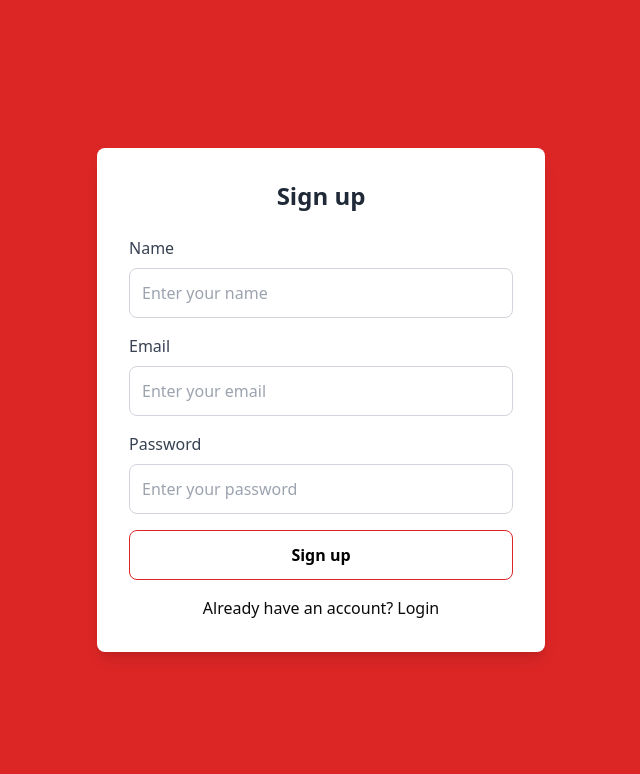
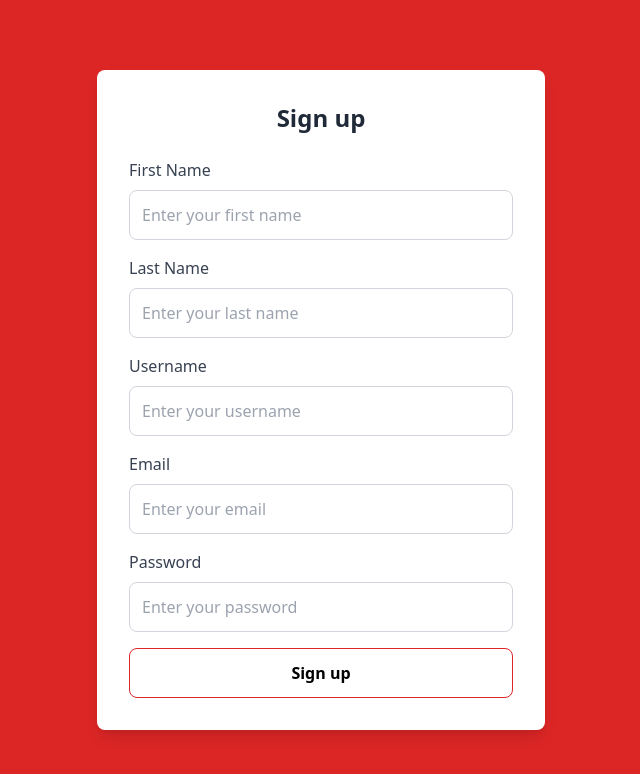
Before and after one commit to Dakjebbin/Allhighstake, a Next.js app: page /signup in a window 1280 px wide. Shown: the top 774 px of the page, without its empty margins (319-959 px from the left). Built offline with nearby package versions, Linux system fonts and the light colour scheme.

Commit message:
your commit message

```diff
--- a/app/components/Forgottenpassword.tsx
+++ b/app/components/Forgottenpassword.tsx
@@ -7,19 +7,48 @@ const Index = () => {
   const [isLoading, setIsLoading] = useState(false);
   const [message, setMessage] = useState("");
 
-  const handleSubmit = async (e: React.FormEvent) => {
+  interface RequestPasswordResetResponse {
+    data: {
+      requestPasswordReset: {
+        message: string;
+      };
+    };
+  }
+
+  const handleSubmit = async (e: React.FormEvent<HTMLFormElement>) => {
     e.preventDefault();
     setIsLoading(true);
     setMessage("");
 
-    // Simulate API call
-    // setTimeout(() => {
-    //   setMessage(
-    //     "Reset link sent! Please check your email. If you don't see it, please check your spam folder."
-    //   );
-    //   setIsLoading(false);
-    //   setEmail("");
-    // }, 1500);
+    try {
+      const response = await fetch("https://bomb-d3f6.onrender.com/graphql", {
+        method: "POST",
+        headers: {
+          "Content-Type": "application/json",
+        },
+        body: JSON.stringify({
+          query: `
+            mutation {
+              requestPasswordReset(email: "${email}") {
+                message
+              }
+            }
+          `,
+        }),
+      });
+
+      const result: RequestPasswordResetResponse = await response.json();
+      if (result.data?.requestPasswordReset?.message) {
+        setMessage(result.data.requestPasswordReset.message);
+      } else {
+        setMessage("Something went wrong. Please try again.");
+      }
+    } catch {
+      setMessage("Error: Unable to send reset request.");
+    }
+
+    setIsLoading(false);
+    setEmail("");
   };
 
   return (
--- a/app/components/Login.tsx
+++ b/app/components/Login.tsx
@@ -12,7 +12,7 @@ const LoginPage = () => {
   const [loading, setLoading] = useState(false);
   const [error, setError] = useState("");
 
-  const navigate = useRouter();
+  const router = useRouter();
 
   const handleChange = (e: React.ChangeEvent<HTMLInputElement>) => {
     const { name, value } = e.target;
@@ -24,13 +24,44 @@ const LoginPage = () => {
     setLoading(true);
     setError("");
 
-    // Simulate login process
-    setTimeout(() => {
-      console.log("Login attempt:", formData);
+    const query = `
+      mutation {
+        login(email: "${formData.email}", password: "${formData.password}") {
+          token
+        }
+      }
+    `;
+
+    try {
+      const response = await fetch("https://bomb-d3f6.onrender.com/graphql", {
+        method: "POST",
+        headers: {
+          "Content-Type": "application/json",
+        },
+        body: JSON.stringify({ query }),
+      });
+
+      const result = await response.json();
+
+      if (result.errors) {
+        throw new Error(result.errors[0].message);
+      }
+
+      const token = result.data.login.token;
+      localStorage.setItem("authToken", token);
+      console.log("Login successful, token saved:", token);
+
+      // ✅ Redirect to the dashboard
+      router.push("https://dashboard-roan-two.vercel.app/");
+    } catch (error: unknown) {
+      if (error instanceof Error) {
+        setError(error.message);
+      } else {
+        setError("An unknown error occurred");
+      }
+    } finally {
       setLoading(false);
-      alert("Login successful!");
-      navigate.push("/subforum");
-    }, 1500);
+    }
   };
 
   return (
--- a/app/components/Navbar.tsx
+++ b/app/components/Navbar.tsx
@@ -15,7 +15,7 @@ const Navbar = () => {
   const navItems = [
     { name: "About", path: "/" },
     { name: "", path: "/" },
-    { name: "Faq", path: "/faq" },
+    { name: "Faq", path: "/" },
     { name: "Packages", path: "/" },
   ];
 
--- a/app/components/Signup.tsx
+++ b/app/components/Signup.tsx
@@ -5,7 +5,9 @@ import { useRouter } from "next/navigation";
 
 const SignupPage = () => {
   const [formData, setFormData] = useState({
-    name: "",
+    firstName: "",
+    lastName: "",
+    userName: "",
     email: "",
     password: "",
   });
@@ -13,7 +15,7 @@ const SignupPage = () => {
   const [loading, setLoading] = useState(false);
   const [error, setError] = useState("");
   const [success, setSuccess] = useState(false);
-  const navigate = useRouter();
+  const router = useRouter();
 
   const handleChange = (e: React.ChangeEvent<HTMLInputElement>) => {
     const { name, value } = e.target;
@@ -26,17 +28,54 @@ const SignupPage = () => {
     setError("");
     setSuccess(false);
 
-    // Simulate form submission
-    setTimeout(() => {
-      console.log("Signup successful:", formData);
+    const query = `
+      mutation {
+        register(
+          firstName: "${formData.firstName}"
+          lastName: "${formData.lastName}"
+          userName: "${formData.userName}"
+          email: "${formData.email}"
+          password: "${formData.password}"
+        ) {
+          id
+          firstName
+          lastName
+          userName
+          email
+        }
+      }
+    `;
+
+    try {
+      const response = await fetch("https://bomb-d3f6.onrender.com/graphql", {
+        method: "POST",
+        headers: {
+          "Content-Type": "application/json",
+        },
+        body: JSON.stringify({ query }),
+      });
+
+      const result = await response.json();
+
+      if (result.errors) {
+        throw new Error(result.errors[0].message);
+      }
+
+      console.log("successful:", result.data.register);
       setSuccess(true);
 
       setTimeout(() => {
-        navigate.push("/signin");
-      }, 2000);
-
+        router.push("/login");
+      }, 1000);
+    } catch (error: unknown) {
+      if (error instanceof Error) {
+        setError(error.message);
+      } else {
+        setError("An unknown error occurred");
+      }
+    } finally {
       setLoading(false);
-    }, 1500);
+    }
   };
 
   return (
@@ -48,26 +87,64 @@ const SignupPage = () => {
         {error && <div className="text-red-600 text-center mb-4">{error}</div>}
         {success && (
           <div className="text-green-600 text-center mb-4">
-            Signup successful! Redirecting to home...
+            Signup successful!
           </div>
         )}
         <form onSubmit={handleSubmit} className="space-y-4">
-          {/* Name Input */}
+          {/* First Name Input */}
           <div>
             <label
-              htmlFor="name"
+              htmlFor="firstName"
               className="block text-gray-700 font-medium mb-2"
             >
-              Name
+              First Name
             </label>
             <input
               type="text"
-              id="name"
-              name="name"
-              placeholder="Enter your name"
+              id="firstName"
+              name="firstName"
+              placeholder="Enter your first name"
               required
               className="w-full border border-gray-300 rounded-lg p-3 focus:outline-none focus:ring-2 focus:ring-gray-300"
-              value={formData.name}
+              value={formData.firstName}
+              onChange={handleChange}
+            />
+          </div>
+          {/* Last Name Input */}
+          <div>
+            <label
+              htmlFor="lastName"
+              className="block text-gray-700 font-medium mb-2"
+            >
+              Last Name
+            </label>
+            <input
+              type="text"
+              id="lastName"
+              name="lastName"
+              placeholder="Enter your last name"
+              required
+              className="w-full border border-gray-300 rounded-lg p-3 focus:outline-none focus:ring-2 focus:ring-gray-300"
+              value={formData.lastName}
+              onChange={handleChange}
+            />
+          </div>
+          {/* Username Input */}
+          <div>
+            <label
+              htmlFor="userName"
+              className="block text-gray-700 font-medium mb-2"
+            >
+              Username
+            </label>
+            <input
+              type="text"
+              id="userName"
+              name="userName"
+              placeholder="Enter your username"
+              required
+              className="w-full border border-gray-300 rounded-lg p-3 focus:outline-none focus:ring-2 focus:ring-gray-300"
+              value={formData.userName}
               onChange={handleChange}
             />
           </div>
@@ -119,12 +196,6 @@ const SignupPage = () => {
           >
             {loading ? "Signing up..." : "Sign up"}
           </button>
-          <div className="flex items-center justify-center space-x-1">
-            <div className="text-base">Already have an account?</div>
-            <a href="/login">
-              <div className="hover:underline">Login</div>
-            </a>
-          </div>
         </form>
       </div>
     </div>
```
